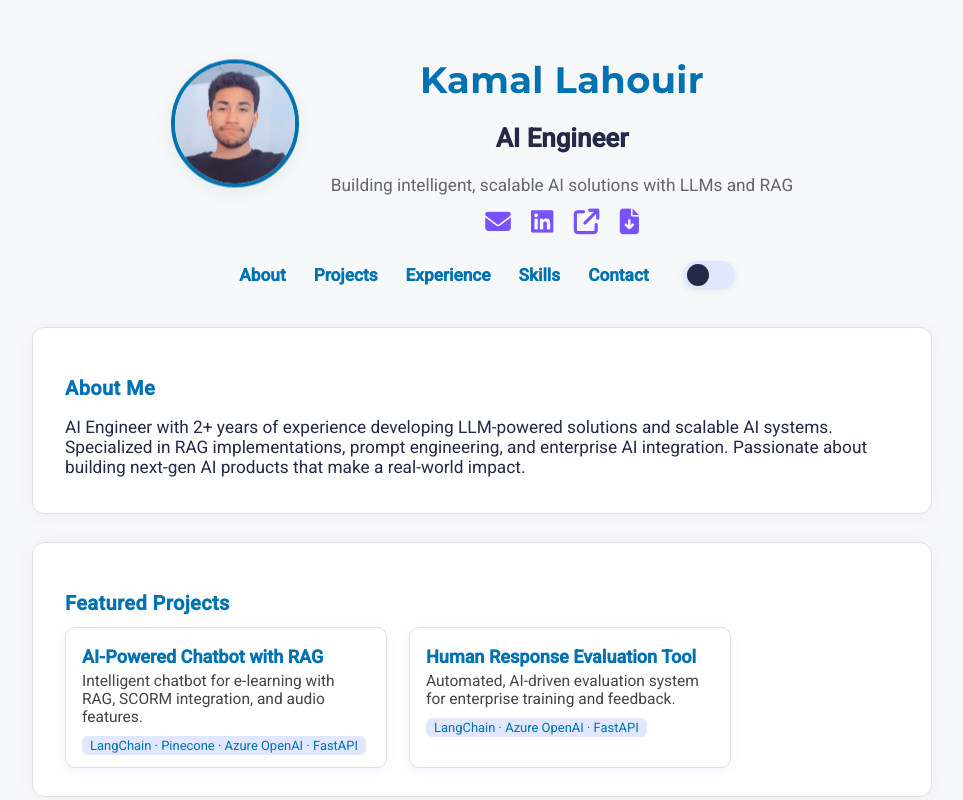
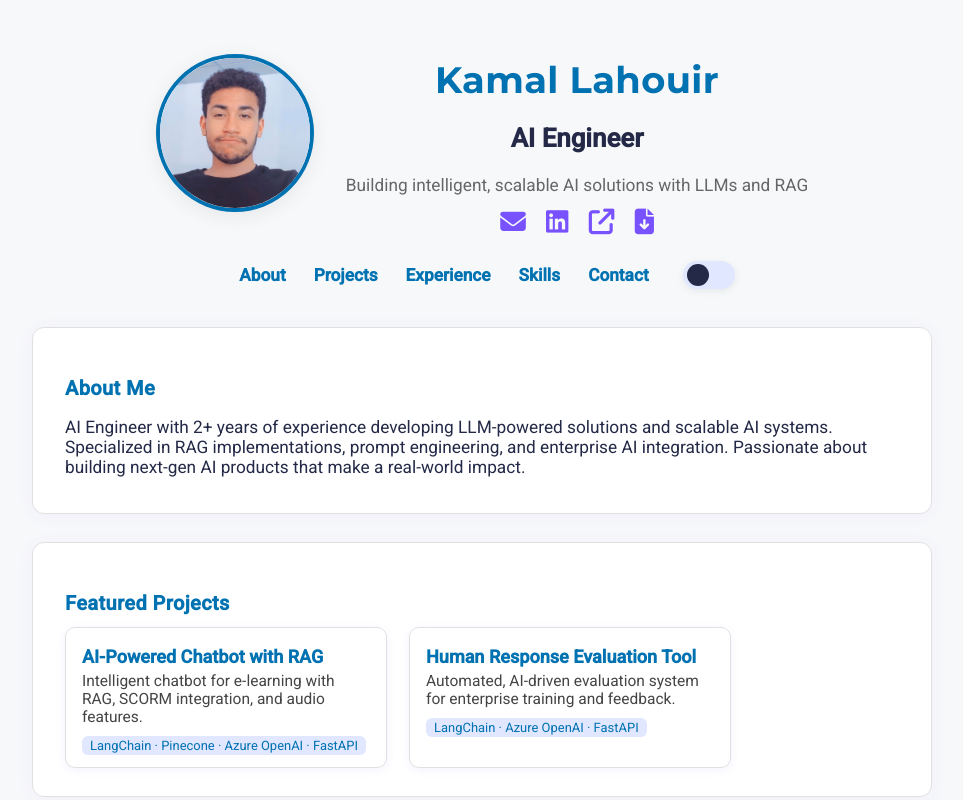
Before and after one commit to Kamal-Lahouir/Kamal-Lahouir.github.io, a plain HTML site: page index.html in a window 1280 px wide. Shown: the top 800 px of the page, without its empty margins (158-1121 px from the left). Drawn offline with Linux system fonts and the light colour scheme.

Commit message:
Update profile image size to 150px for improved display

```diff
--- a/css/styles.css
+++ b/css/styles.css
@@ -45,14 +45,13 @@ header {
 }
 
 .profile-img {
-  width: 120px;
-  height: 120px;
+  width: 150px;
+  height: 150px;
   border-radius: 50%;
   object-fit: cover;
   border: 4px solid var(--accent2);
   box-shadow: 0 4px 20px rgba(0,0,0,0.07);
   background: #fff;
-  animation: float 3.5s ease-in-out infinite;
 }
 
 .hero h1 {
```
